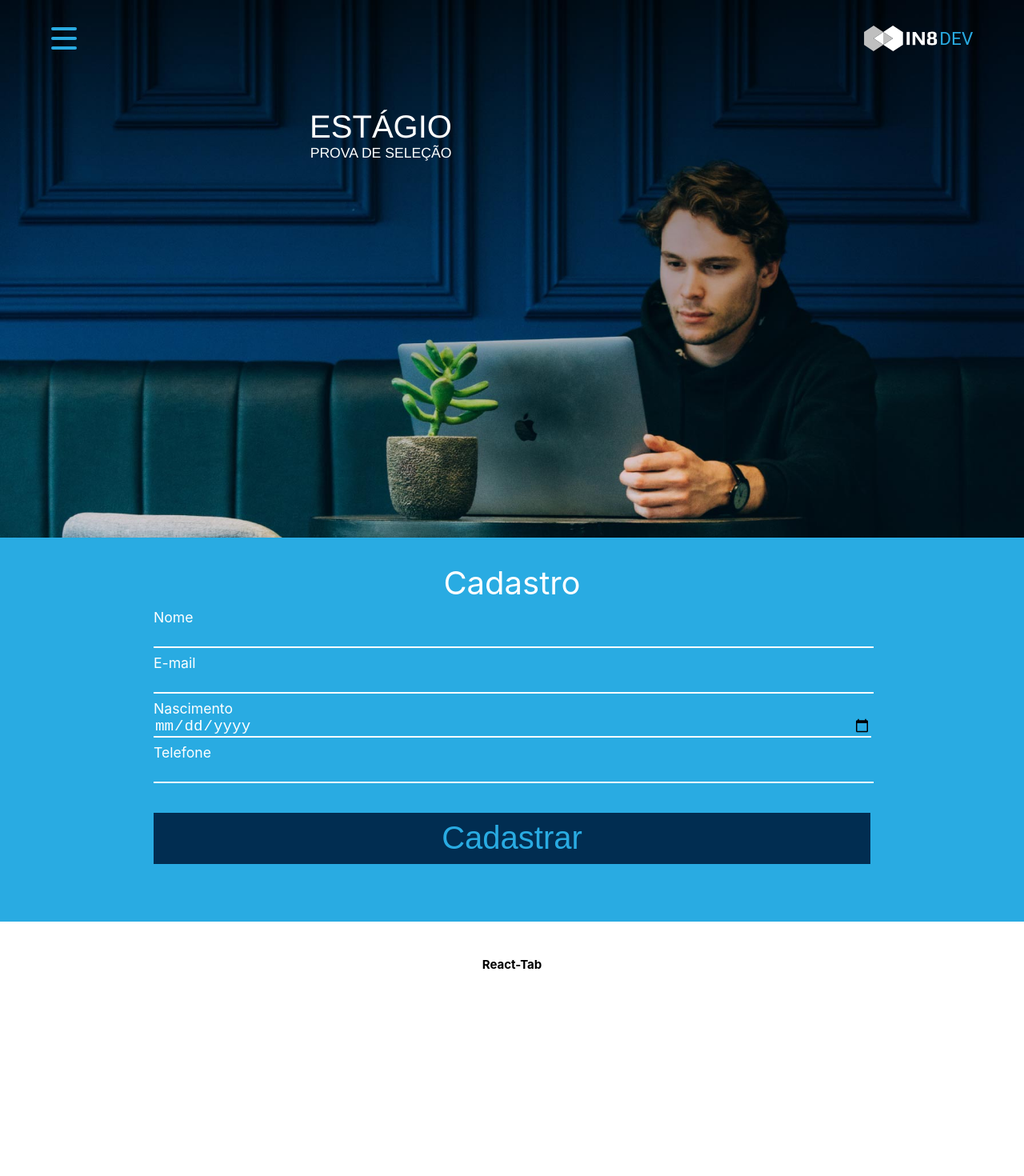
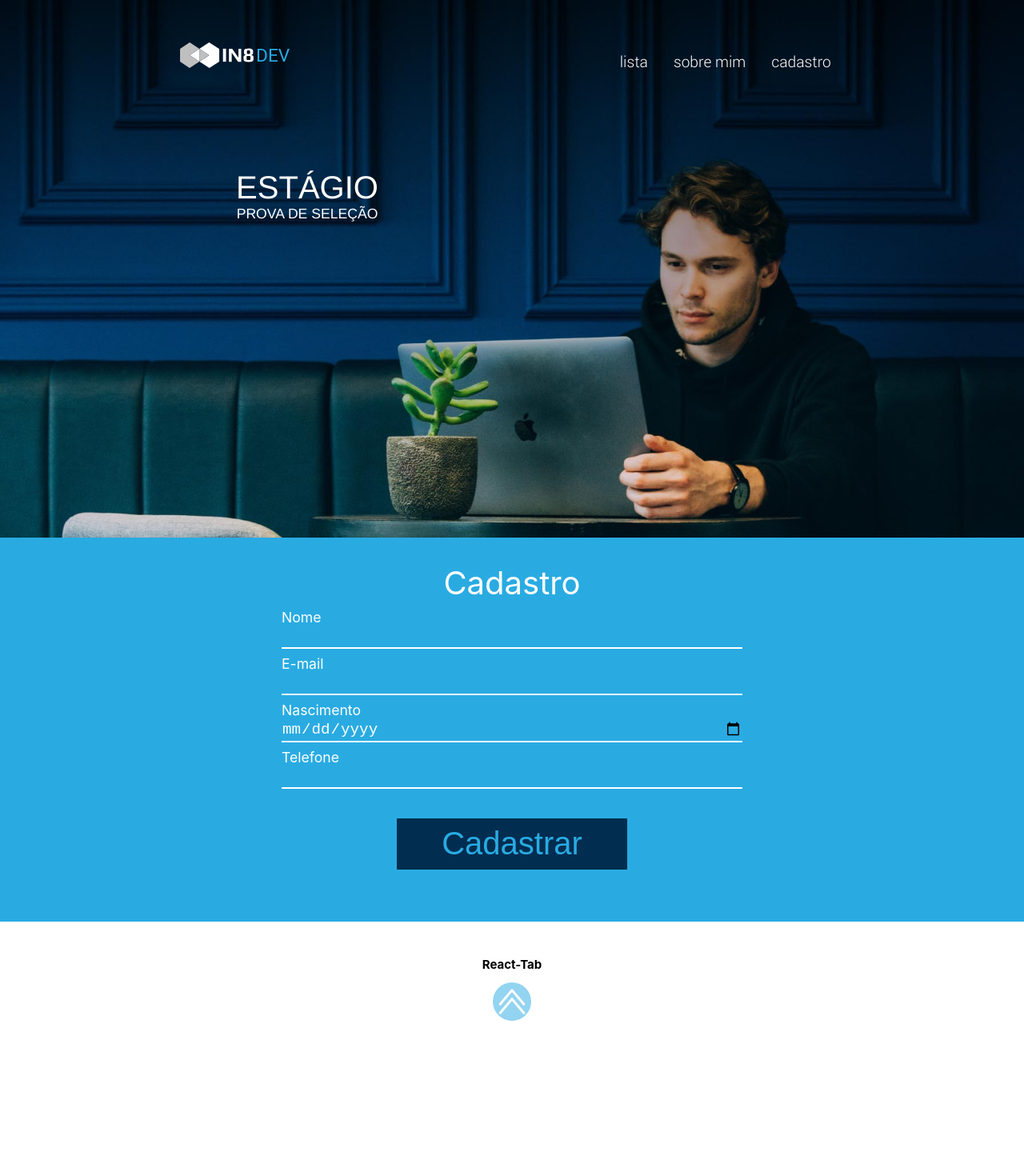
Before and after one commit to gabrielp1999/prova-full-stack-in8, a React (Create React App) app in the folder front-end/: page / in a window 1280 px wide. Shown: the top 1470 px of the page at 80% size. Built offline with nearby package versions, Linux system fonts and the light colour scheme.

Commit message:
layout finished

```diff
--- a/front-end/package.json
+++ b/front-end/package.json
@@ -6,6 +6,7 @@
     "@testing-library/jest-dom": "^5.16.4",
     "@testing-library/react": "^13.2.0",
     "@testing-library/user-event": "^13.5.0",
+    "brmasker4": "^1.0.3",
     "material": "^0.4.3",
     "prop-types": "^15.8.1",
     "react": "^18.1.0",
--- a/front-end/src/components/Footer/styles.js
+++ b/front-end/src/components/Footer/styles.js
@@ -6,8 +6,17 @@ export const Wrapper = styled.div`
   background-size: cover;
   background-image: url("/img/rodape-mobile.jpg");
 
+  @media screen and (min-width: 1024px) {
+    background-image: url("/img/rodape-desktop.jpg");
+  }
+
   @media screen and (min-width: 744px) {
     height: 13rem;
+  }
+
+  @media screen and (min-width: 1024px) {
+    width: 100%;
+    height: 12rem;
   }
 `;
 
--- a/front-end/src/components/Header/index.jsx
+++ b/front-end/src/components/Header/index.jsx
@@ -1,6 +1,7 @@
 import React, { useState } from "react";
 import * as S from "./styles";
 import Menu from "../Menu";
+import MenuDesktop from "../MenuDesktop";
 
 function Header() {
   const [showMenu, setShowMenu] = useState(false);
@@ -19,7 +20,17 @@ function Header() {
             onClick={() => toogleMenu()}
           />
         )}
-        <S.ImgLogo src="/logo-in8-dev.svg" />
+        <S.Link target="_blank" href="https://in8.com.br/">
+          <S.ImgLogo src="/logo-in8-dev.svg" />
+        </S.Link>
+
+        <S.BoxMenu>
+          <S.Link target="_blank" href="https://in8.com.br/">
+            <S.ImgLogoDesktop src="/logo-in8-dev.svg" />
+          </S.Link>
+
+          <MenuDesktop />
+        </S.BoxMenu>
       </S.ContainerMenu>
 
       <S.BoxTitles>
--- a/front-end/src/components/Header/styles.js
+++ b/front-end/src/components/Header/styles.js
@@ -16,18 +16,40 @@ export const Wrapper = styled.header`
   @media screen and (min-width: 1024px) {
     background-image: url("/img/index-image.jpg");
     height: 42rem;
+    width: 100%;
+  }
+`;
+
+export const BoxMenu = styled.div`
+  width: 72%;
+  justify-content: space-between;
+  display: none;
+  align-items: center;
+  margin: auto;
+
+  @media screen and (min-width: 1024px) {
+    display: flex;
+  }
+`;
+
+export const Link = styled.a`
+  :hover {
+    background-color: transparent;
   }
 `;
 
 export const BoxTitles = styled.div`
   display: flex;
+  width: 40%;
   flex-direction: column;
   text-align: center;
   color: #fff;
   padding-top: 2.5rem;
+  padding-left: 8rem;
 
-  @media screen and (min-width: 744px) {
-    padding-right: 20.5rem;
+  @media screen and (min-width: 1024px) {
+    padding-top: 4.5rem;
+    margin-right: 1rem;
   }
 `;
 export const Title = styled.label`
@@ -44,9 +66,21 @@ export const SubTitle = styled.label`
 
 export const ImgMenuClosed = styled.img`
   width: 2rem;
+
+  @media screen and (min-width: 1024px) {
+    display: none;
+  }
 `;
 
 export const ImgLogo = styled.img`
+  height: 2rem;
+
+  @media screen and (min-width: 1024px) {
+    display: none;
+  }
+`;
+
+export const ImgLogoDesktop = styled.img`
   height: 2rem;
 `;
 
--- a/front-end/src/components/Main/index.jsx
+++ b/front-end/src/components/Main/index.jsx
@@ -3,7 +3,6 @@ import * as S from "./styles";
 
 function Main() {
   const [userData, setUserData] = useState({});
-  const [valueFields, setValueFields] = useState();
 
   const handleChange = (event) => {
     const { name, value } = event.target;
@@ -12,9 +11,9 @@ function Main() {
 
   const onSubmit = (event) => {
     event.preventDefault();
-    setValueFields("");
     console.log(userData);
   };
+
   return (
     <S.Wrapper onSubmit={onSubmit}>
       <S.Title>Cadastro</S.Title>
--- a/front-end/src/components/Main/styles.js
+++ b/front-end/src/components/Main/styles.js
@@ -6,6 +6,10 @@ export const Wrapper = styled.main`
   background: #29abe2;
   text-align: center;
   padding: 2rem 0 0 0;
+
+  @media screen and (min-width: 1024px) {
+    width: 100%;
+  }
 `;
 
 export const Title = styled.label`
@@ -19,6 +23,10 @@ export const Form = styled.form`
   flex-direction: column;
   width: 70%;
   margin: 0 auto;
+
+  @media screen and (min-width: 1024px) {
+    width: 45%;
+  }
 `;
 
 export const Label = styled.label`
@@ -32,6 +40,7 @@ export const Label = styled.label`
 export const Input = styled.input`
   width: 100%;
   height: 1.5rem;
+  padding: 0.1rem 0;
   background: #29abe2;
   color: #fff;
   font-size: 1.2rem;
@@ -56,4 +65,13 @@ export const Button = styled.button`
   border: none;
   font-size: 2.5rem;
   color: #29abe2;
+
+  :hover {
+    background-color: rgba(1, 45, 81, 0.8);
+    cursor: pointer;
+  }
+
+  @media screen and (min-width: 1024px) {
+    width: 50%;
+  }
 `;
--- /dev/null
+++ b/front-end/src/components/MenuDesktop/index.jsx
@@ -0,0 +1,25 @@
+import * as S from "./styles";
+
+function MenuDesktop() {
+  return (
+    <S.Wrapper id="header">
+      <S.List>
+        <S.ItemList>
+          <S.Link href="">lista</S.Link>
+        </S.ItemList>
+
+        <S.ItemList>
+          <S.Link href="">sobre mim</S.Link>
+        </S.ItemList>
+
+        <S.ItemList>
+          <S.Link>
+            <S.Link href="">cadastro</S.Link>
+          </S.Link>
+        </S.ItemList>
+      </S.List>
+    </S.Wrapper>
+  );
+}
+
+export default MenuDesktop;
--- /dev/null
+++ b/front-end/src/components/MenuDesktop/styles.js
@@ -0,0 +1,33 @@
+import styled from "styled-components";
+
+export const Wrapper = styled.nav`
+  display: flex;
+  justify-content: flex-start;
+  color: #fff;
+  font-size: 1.2rem;
+  font-family: RobotoL;
+
+  @media screen and (max-width: 1024px) {
+    display: none;
+  }
+`;
+
+export const List = styled.ul`
+  display: flex;
+  list-style-type: none;
+  margin-top: 2rem;
+  padding: 0;
+`;
+
+export const ItemList = styled.li`
+  margin: 0 1rem;
+`;
+
+export const Link = styled.a`
+  color: #fff;
+  text-decoration: none;
+
+  :hover {
+    color: rgba(250, 250, 250, 0.8);
+  }
+`;
--- a/front-end/src/components/Table/index.jsx
+++ b/front-end/src/components/Table/index.jsx
@@ -5,6 +5,9 @@ function Table() {
   return (
     <S.Wrapper>
       <h2>React-Tab</h2>
+      <S.Link href="/">
+        <S.ImgTopPage src="/icons/topo-pag.svg" />
+      </S.Link>
     </S.Wrapper>
   );
 }
--- a/front-end/src/components/Table/styles.js
+++ b/front-end/src/components/Table/styles.js
@@ -6,4 +6,20 @@ export const Wrapper = styled.div`
   background: #fff;
   text-align: center;
   padding: 2rem 0 0 0;
+
+  @media screen and (min-width: 1024px) {
+    width: 100%;
+  }
 `;
+
+export const Link = styled.a`
+  @media screen and (max-width: 1024px) {
+    display: none;
+  }
+`;
+
+export const ImgTopPage = styled.img`
+  height: 3rem;
+  width: 3rem;
+  margin: auto;
+`;
```
Also changed, not shown: 1 other file (tests, documents, lock files or other folders).
